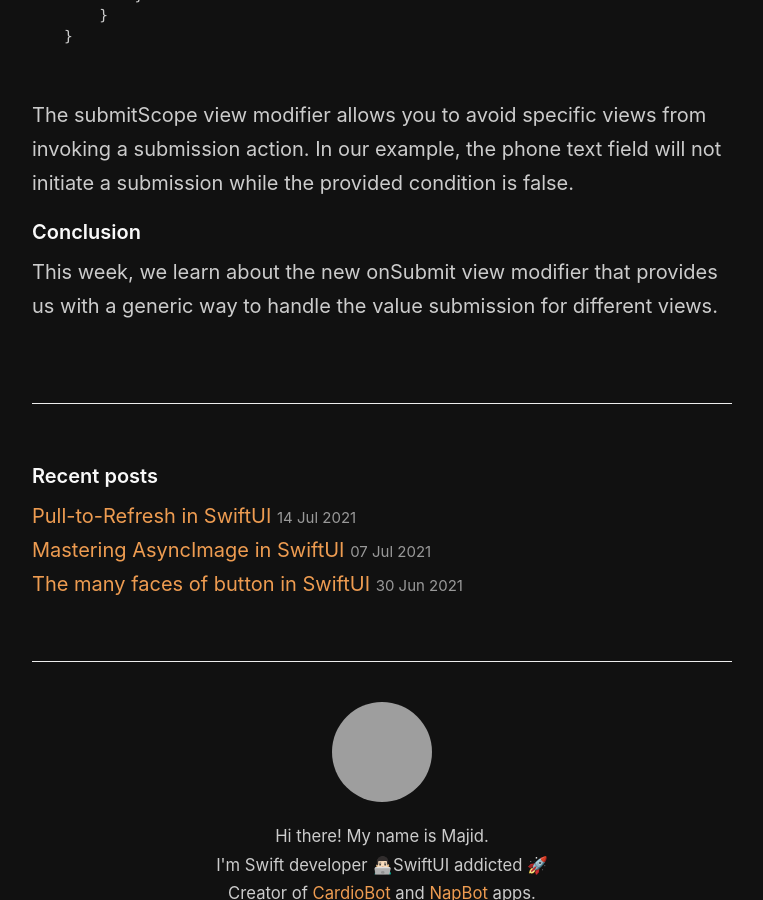
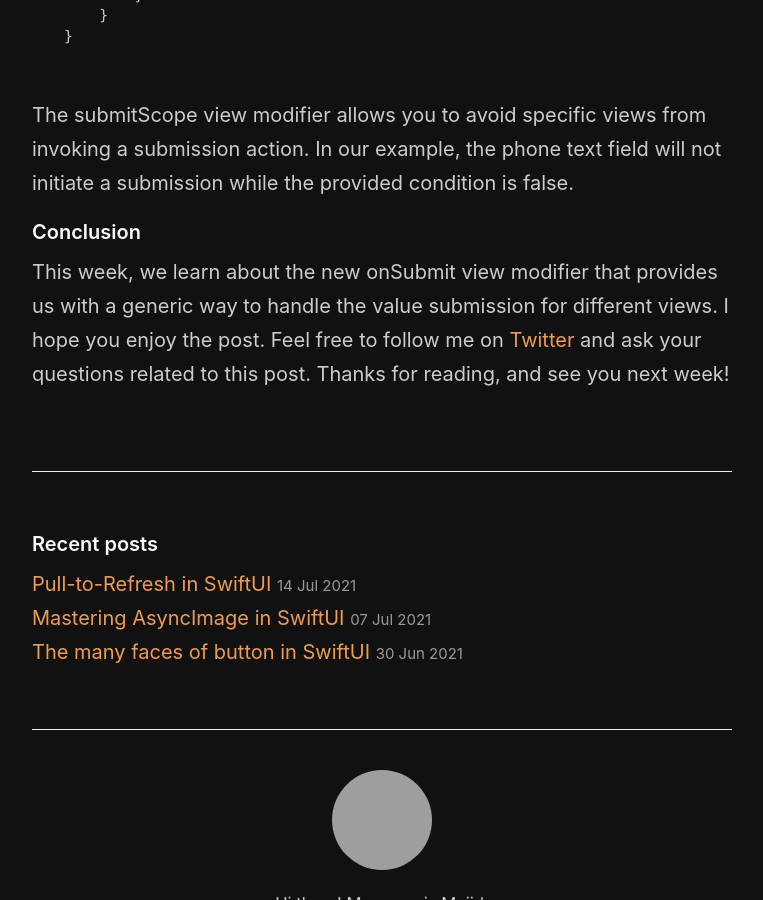
Before and after one commit to mecid/mecid.github.io, a Jekyll site: the page built from _posts/2021-07-21-submitting-values-to-swiftui-view.md, in a window 1280 px wide and 900 px high, scrolled down 3201 px, cut to the strip 0-900 px from the top of the window. Shown: the whole strip, without its empty margins (258-1021 px from the left). Built offline with Jekyll 4.4.1, drawn with Linux system fonts in a browser that asks for light colours; grey boxes are pictures that could not be loaded.

Commit message:
conclusion added to submitting post

```diff
--- a/_posts/2021-07-21-submitting-values-to-swiftui-view.md
+++ b/_posts/2021-07-21-submitting-values-to-swiftui-view.md
@@ -101,4 +101,4 @@ struct ContentView: View {
 The submitScope view modifier allows you to avoid specific views from invoking a submission action. In our example, the phone text field will not initiate a submission while the provided condition is false.
 
 #### Conclusion
-This week, we learn about the new onSubmit view modifier that provides us with a generic way to handle the value submission for different views.
+This week, we learn about the new onSubmit view modifier that provides us with a generic way to handle the value submission for different views. I hope you enjoy the post. Feel free to follow me on [Twitter](https://twitter.com/mecid) and ask your questions related to this post. Thanks for reading, and see you next week!
```
